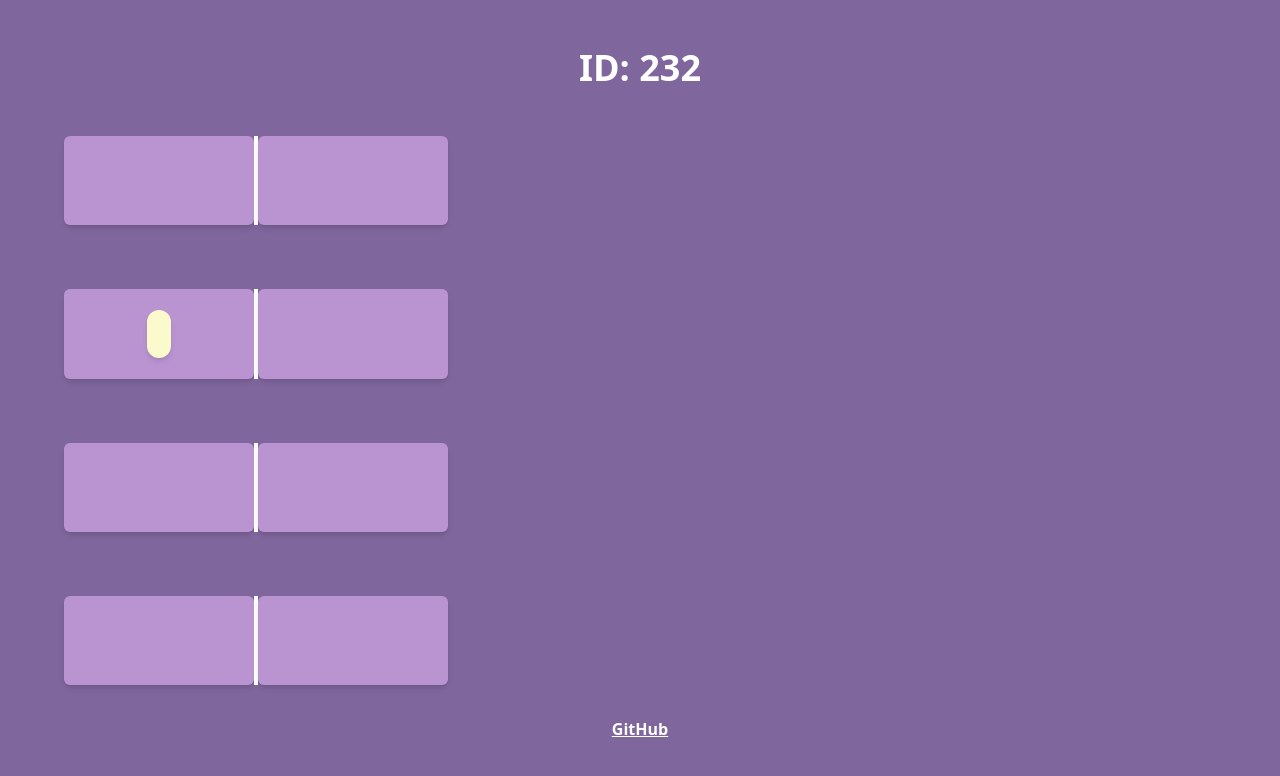
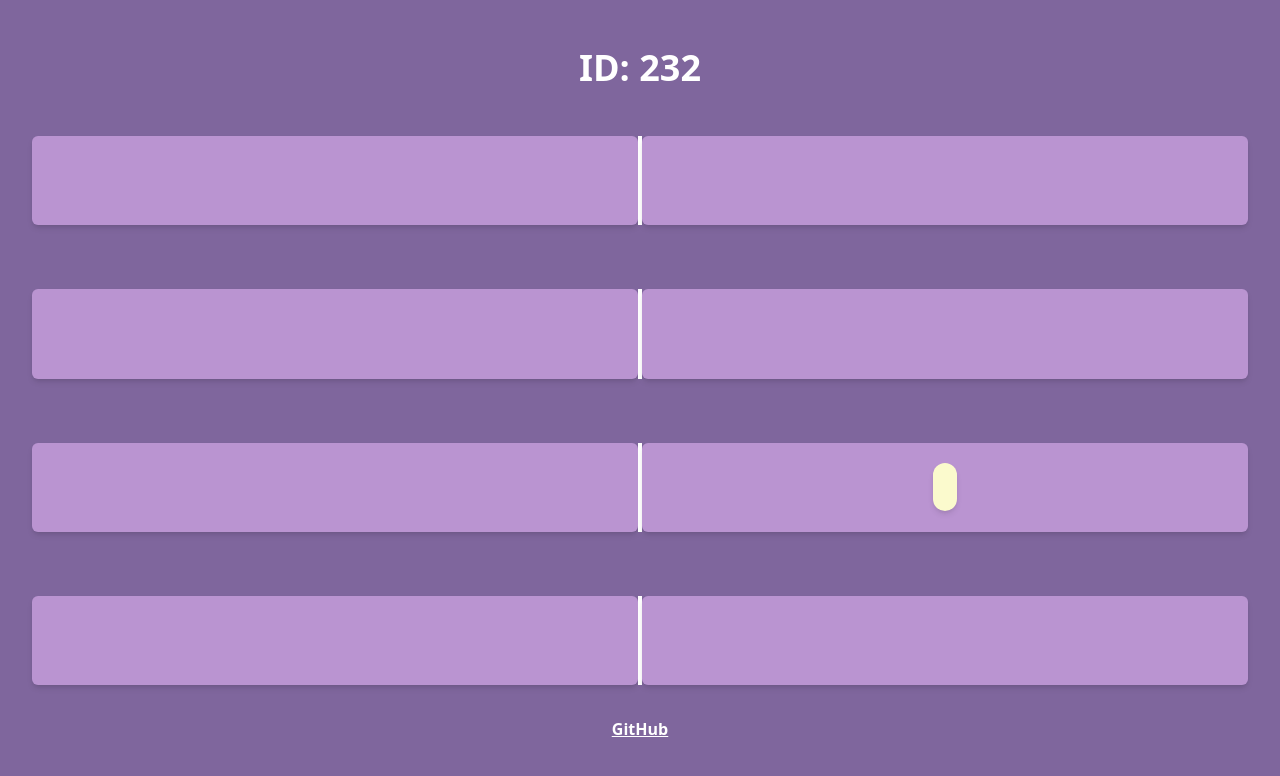
Before and after one commit to crnvl/clash, a Vue app in the folder frontend/: page / in a window 1280 px wide. Shown: the top 776 px of the page. Built offline with nearby package versions, Linux system fonts and the light colour scheme.

Commit message:
Fix positioning on large screens

```diff
--- a/frontend/src/App.vue
+++ b/frontend/src/App.vue
@@ -2,31 +2,36 @@
 import FieldVue from './components/Field.vue';
 
 const id = "232"
+const field = 5;
+
+const fieldData: boolean[] = new Array(9).fill(false);
+fieldData[field] = true;
+
 </script>
 
 <template>
-  <div class="flex flex-col text-center w-screen bg-primary h-screen p-8">
+  <div class="flex flex-col items-center text-center w-screen bg-primary h-screen p-8">
     <h1 class="text-4xl font-bold text-white top-0 p-4">ID: {{ id }}</h1>
-    <div class="flex flex-col h-5/6 max-w-md">
-      <div class="flex flex-row h-1/4 p-8">
-        <FieldVue id=0 :active="false" />
+    <div class="flex flex-col h-5/6">
+      <div class="flex flex-row h-1/4 p-8 w-screen">
+        <FieldVue :active="fieldData[0]" />
         <div class="h-full w-1 bg-white" />
-        <FieldVue id=1 :active="false" />
+        <FieldVue :active="fieldData[1]" />
       </div>
       <div class="flex flex-row h-1/4 p-8">
-        <FieldVue id=2 :active="true" />
+        <FieldVue :active="fieldData[2]" />
         <div class="h-full w-1 bg-white" />
-        <FieldVue id=3 :active="false" />
+        <FieldVue :active="fieldData[3]" />
       </div>
       <div class="flex flex-row h-1/4 p-8">
-        <FieldVue id=4 :active="false" />
+        <FieldVue :active="fieldData[4]" />
         <div class="h-full w-1 bg-white" />
-        <FieldVue id=5 :active="false" />
+        <FieldVue :active="fieldData[5]" />
       </div>
       <div class="flex flex-row h-1/4 p-8">
-        <FieldVue id=6 :active="false" />
+        <FieldVue :active="fieldData[6]" />
         <div class="h-full w-1 bg-white" />
-        <FieldVue id=7 :active="false" />
+        <FieldVue :active="fieldData[7]" />
       </div>
     </div>
     <p class="text-white font-bold underline"><a href="https://github.com/angelsflyinhell/clash">GitHub</a></p>
```
